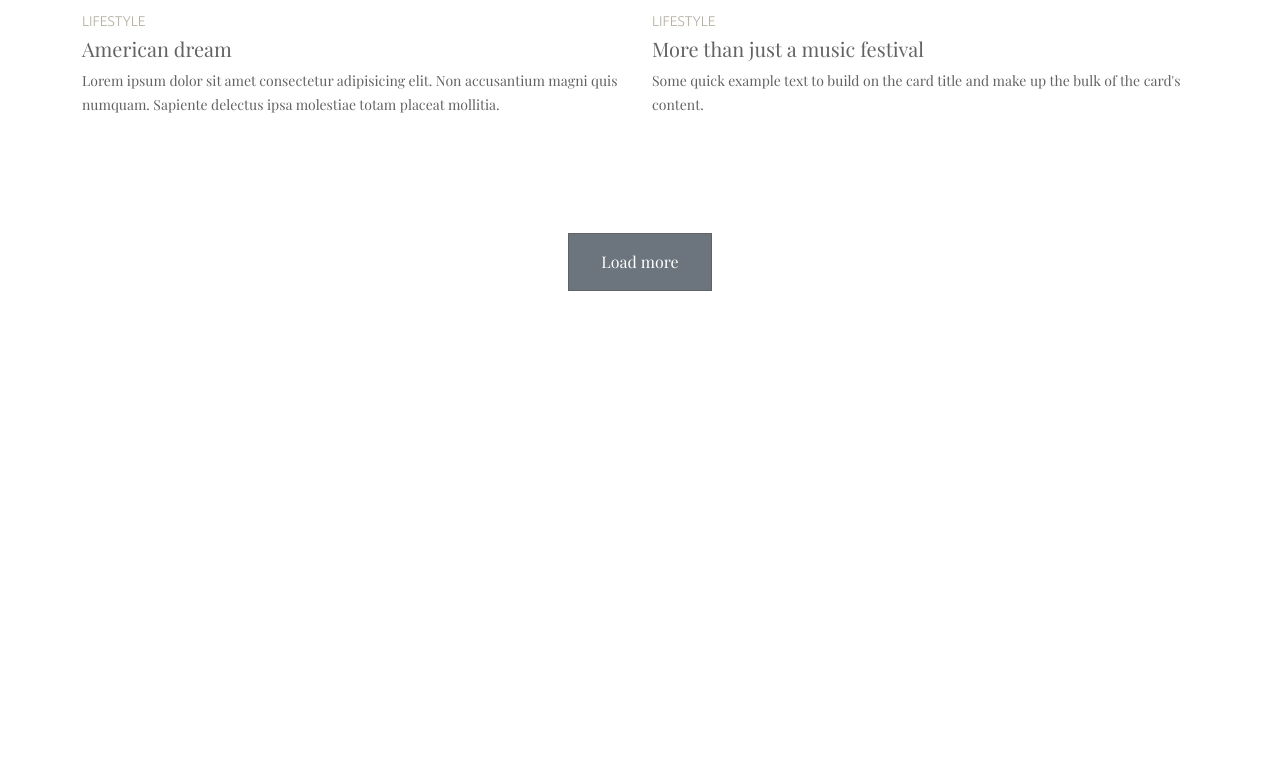
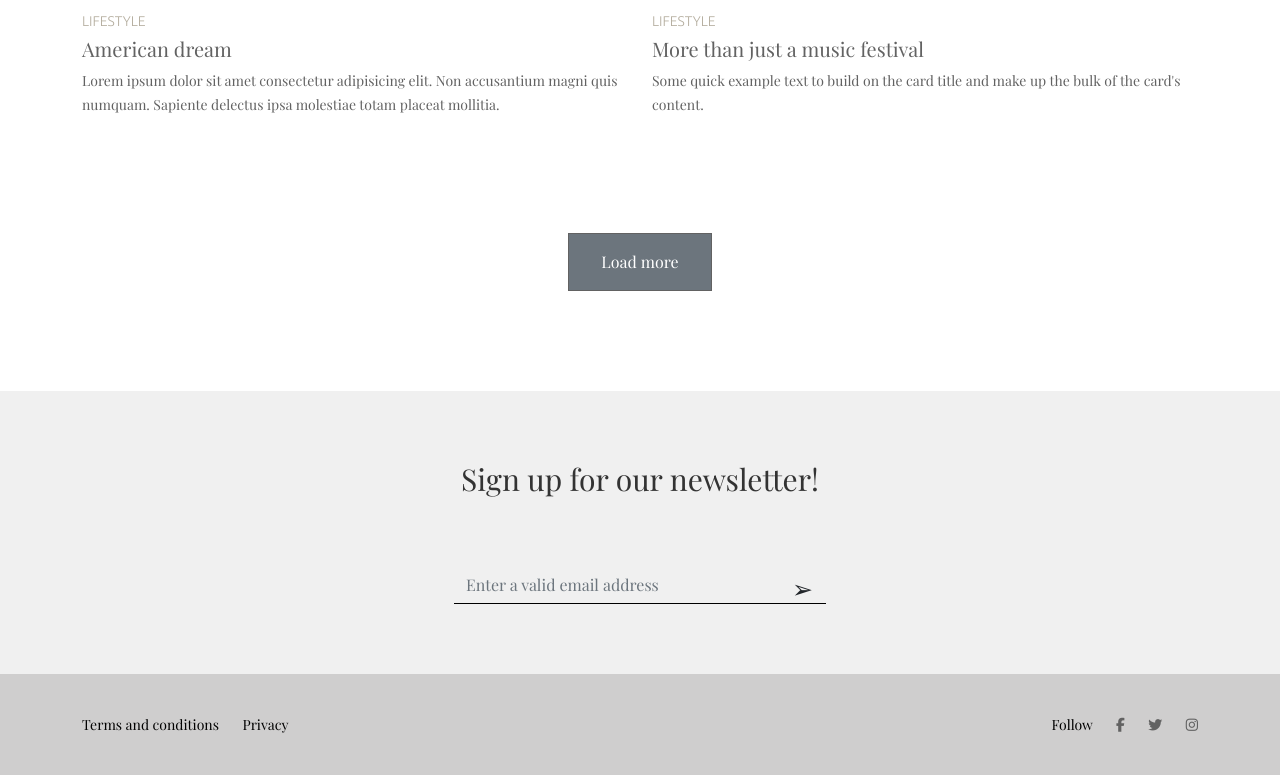
Before and after one commit to Gorbunova89/Demosite-MINIMO, a plain HTML site: page index.html in a window 1280 px wide. Shown: the part 2133-2908 px from the top of the page. Before the commit the page ends 2524 px from the top, so only its background shows below. Drawn offline with nearby package versions, Linux system fonts and the light colour scheme.

Commit message:
сделала форму и подвал

```diff
--- a/bootstrap-5.2.0/css/style.css
+++ b/bootstrap-5.2.0/css/style.css
@@ -113,6 +113,65 @@ header .nav-item a:hover::after {
     display: none;
 }
 
+/* сайт "Таблица символов Юникода" */
+.signup {
+    background-color: #f0f0f0;
+    padding: 70px 0;
+}
+
+.signup h3 {
+    color: #333;
+}
+
+.signup form {
+    margin-top: 70px;
+}
+
+.signup .form-input {
+    position: relative;
+}
+
+.signup .form-control {
+    border: 0;
+    border-bottom: 1px solid #000;
+    border-radius: 0;
+    background-color: transparent;
+}
+
+.signup .form-control:focus {
+    box-shadow: none;
+}
+
+footer {
+    background-color: #cfcece;
+    padding: 40px 0;
+    color: #000;
+}
+
+.footer-left a {
+    color: #000;
+    margin-right: 20px;
+}
+
+.footer-right a {
+    color: #626262;
+    margin-left: 20px;
+}
+
+/* кнопка позиционируется абсолютно относительно данного блока */
+.form-input .btn {
+    position: absolute;
+    /* сдвинули кнопку вправо */
+    right: 0;
+    /* сдвинули кнопку вверх */
+    top: -5px;
+    font-size: 25px;
+}
+
+
+
+
+
 /* Large devices, wide screens */
 @media  only screen and (max-width: 1200px){
 
--- a/bootstrap-5.2.0/main.js/main.js
+++ b/bootstrap-5.2.0/main.js/main.js
@@ -1,5 +1,3 @@
-
-
 $(function(){
 
     $('.load-more').on('click', function(){
--- a/index.html
+++ b/index.html
@@ -11,6 +11,7 @@
   <link
     href="https://fonts.googleapis.com/css2?family=Inconsolata&family=Playfair+Display&family=Ubuntu:wght@300&display=swap"
     rel="stylesheet">
+    <script src="https://kit.fontawesome.com/0b1b0f946d.js" crossorigin="anonymous"></script>
 </head>
 
 <body>
@@ -188,6 +189,44 @@
     </div>
   </div>
 
+  <section class="signup">
+    <div class="container">
+      <div class="row">
+        <div class="col">
+          <h3 class="text-center">Sign up for our newsletter!</h3>
+
+          <form>
+            <div class="form-row">
+              <!-- Для маленьких экранов, уменьшаем ширину поля ввода И центрируем-->
+              <div class="col-lg-4 offset-lg-4 col-md-6 offset-md-3 form-input">
+                <input type="email" class="form-control" placeholder="Enter a valid email address">
+                <button class="btn" type="submit">&#10146;</button>
+              </div>
+            </div>
+          </form>
+        </div>
+      </div>
+    </div>
+  </section>
+
+  <footer>
+    <div class="container">
+      <!-- прижимаем левую часть к левому краю, а правую к правому краю -->
+      <div class="d-sm-flex justify-content-between">
+        <div class="footer-left">
+          <a href="#">Terms and conditions</a>
+          <a href="#">Privacy</a>
+        </div>
+        <div class="footer-right">
+          <span>Follow</span>
+          <a href="#"><i class="fa-brands fa-facebook-f"></i></a>
+          <a href="#"><i class="fa-brands fa-twitter"></i></a>
+          <a href="#"><i class="fa-brands fa-instagram"></i></a>
+        </div>
+      </div>
+    </div>
+  </footer>
+
   <!-- Подключила скрипт из папки jquery -->
   <script src="bootstrap-5.2.0/js/jquery-3.6.0.min.js"></script>
   <!-- 2 скрипта с сайта бутстрап -->
```
